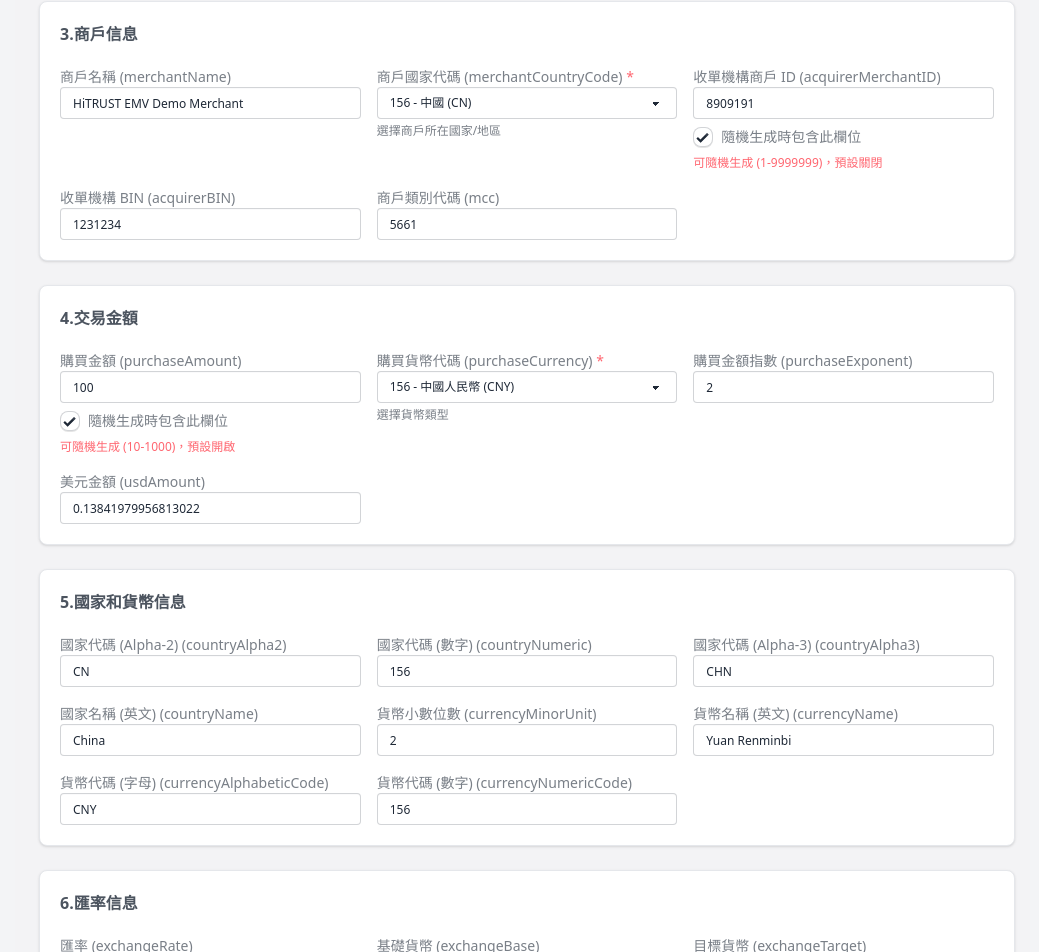
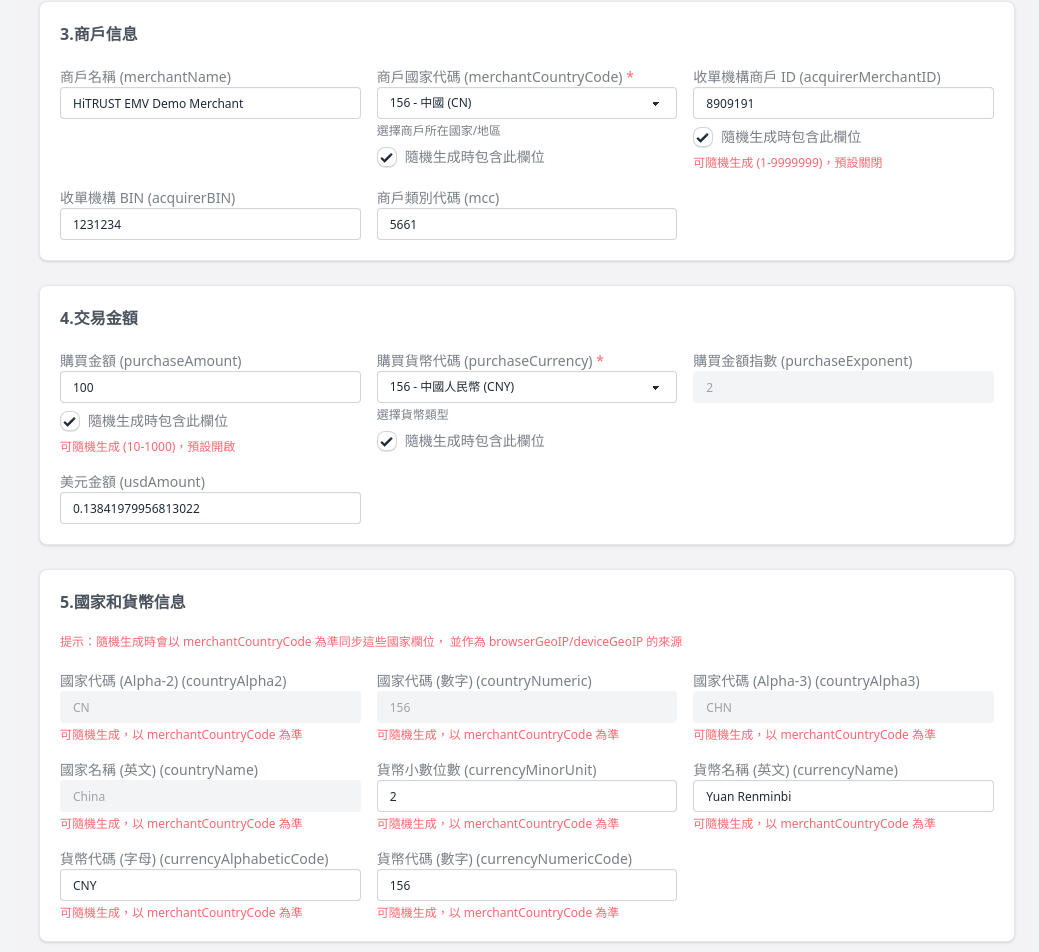
Before and after one commit to xclas721/Grafana-Test-data, a Vue app: page / in a window 1280 px wide. Shown: the part 2022-2974 px from the top of the page, without its empty margins (241-1280 px from the left). Built offline with nearby package versions, Linux system fonts and the light colour scheme.

Commit message:
隨機欄位擴增

```diff
--- a/src/components/TestInputForm.vue
+++ b/src/components/TestInputForm.vue
@@ -136,8 +136,10 @@ const formState = reactive({
   errorDetail: 'NULL_VALUE',
   errorMessageType: 'NULL_VALUE',
   enablePurchaseAmountRandom: true,
+  enablePurchaseCurrencyRandom: true,
   enableAcquirerMerchantIdRandom: true,
   enableAcctNumberRandom: true,
+  enableMerchantCountryCodeRandom: true,
   enableCardSchemeRandom: false,
   enableMastercardExtension: false,
   enableMastercardExtensionRandom: false,
@@ -159,7 +161,7 @@ const formState = reactive({
   enableDeviceLocaleRandom: true,
   enableDeviceAdvertisingIdRandom: true,
   enableThreeDSCompIndRandom: true,
-  enableMerchantCountryCodeStrRandom: true,
+  enableMerchantCountryCodeStrRandom: false,
   enableBrowserGeoIPRandom: true,
   enableDeviceGeoIPRandom: true,
   disableRreqTransStatus: true,
@@ -354,6 +356,42 @@ const MERCHANT_COUNTRY_CODE_STR_VALUES = [
   '978',
   '826'
 ]
+
+const COUNTRY_NUMERIC_MAP: Record<string, { alpha2: string; alpha3: string; name: string }> = {
+  '156': { alpha2: 'CN', alpha3: 'CHN', name: 'China' },
+  '158': { alpha2: 'TW', alpha3: 'TWN', name: 'Taiwan' },
+  '840': { alpha2: 'US', alpha3: 'USA', name: 'United States' },
+  '392': { alpha2: 'JP', alpha3: 'JPN', name: 'Japan' },
+  '344': { alpha2: 'HK', alpha3: 'HKG', name: 'Hong Kong' },
+  '410': { alpha2: 'KR', alpha3: 'KOR', name: 'South Korea' },
+  '702': { alpha2: 'SG', alpha3: 'SGP', name: 'Singapore' },
+  '036': { alpha2: 'AU', alpha3: 'AUS', name: 'Australia' },
+  '124': { alpha2: 'CA', alpha3: 'CAN', name: 'Canada' },
+  '978': { alpha2: 'EU', alpha3: 'EUR', name: 'European Union' },
+  '826': { alpha2: 'GB', alpha3: 'GBR', name: 'United Kingdom' }
+}
+
+const CURRENCY_NUMERIC_MAP: Record<
+  string,
+  { alphabetic: string; name: string; minorUnit: string }
+> = {
+  '156': { alphabetic: 'CNY', name: 'Yuan Renminbi', minorUnit: '2' },
+  '901': { alphabetic: 'TWD', name: 'New Taiwan Dollar', minorUnit: '2' },
+  '840': { alphabetic: 'USD', name: 'US Dollar', minorUnit: '2' },
+  '392': { alphabetic: 'JPY', name: 'Yen', minorUnit: '0' },
+  '344': { alphabetic: 'HKD', name: 'Hong Kong Dollar', minorUnit: '2' },
+  '410': { alphabetic: 'KRW', name: 'Won', minorUnit: '0' },
+  '702': { alphabetic: 'SGD', name: 'Singapore Dollar', minorUnit: '2' },
+  '036': { alphabetic: 'AUD', name: 'Australian Dollar', minorUnit: '2' },
+  '124': { alphabetic: 'CAD', name: 'Canadian Dollar', minorUnit: '2' },
+  '978': { alphabetic: 'EUR', name: 'Euro', minorUnit: '2' },
+  '826': { alphabetic: 'GBP', name: 'Pound Sterling', minorUnit: '2' },
+  '764': { alphabetic: 'THB', name: 'Baht', minorUnit: '2' },
+  '704': { alphabetic: 'VND', name: 'Dong', minorUnit: '0' },
+  '458': { alphabetic: 'MYR', name: 'Malaysian Ringgit', minorUnit: '2' },
+  '360': { alphabetic: 'IDR', name: 'Rupiah', minorUnit: '0' },
+  '608': { alphabetic: 'PHP', name: 'Philippine Peso', minorUnit: '2' }
+}
 
 const MASTERCARD_DECISIONS = ['Not Low Risk', 'Low Risk']
 
@@ -723,8 +761,10 @@ function loadDefaults() {
   setField('rreqWeightN', '9')
   setField('challengeCancelRate', '8')
   formState.enablePurchaseAmountRandom = true
+  formState.enablePurchaseCurrencyRandom = true
   formState.enableAcquirerMerchantIdRandom = true
   formState.enableAcctNumberRandom = true
+  formState.enableMerchantCountryCodeRandom = true
   formState.enableMastercardExtension = false
   formState.enableMastercardExtensionRandom = false
   formState.enableVisaScoreRandom = false
@@ -745,7 +785,7 @@ function loadDefaults() {
   formState.enableDeviceLocaleRandom = true
   formState.enableDeviceAdvertisingIdRandom = true
   formState.enableThreeDSCompIndRandom = true
-  formState.enableMerchantCountryCodeStrRandom = true
+  formState.enableMerchantCountryCodeStrRandom = false
   formState.enableBrowserGeoIPRandom = true
   formState.enableDeviceGeoIPRandom = true
   setStatus('預設值已載入 (Vue 移植版)', 'success')
@@ -754,6 +794,31 @@ function loadDefaults() {
 function generateRandom() {
   const set = (id: string, val: string) => {
     setField(id, val)
+  }
+  const syncCountryByNumeric = (numeric: string) => {
+    const code = String(numeric || '').trim() || '156'
+    const info = COUNTRY_NUMERIC_MAP[code]
+    set('merchantCountryCode', code)
+    set('merchantCountryCodeStr', code)
+    set('countryNumeric', code)
+    if (info) {
+      set('countryAlpha2', info.alpha2)
+      set('countryAlpha3', info.alpha3)
+      set('countryName', info.name)
+    }
+  }
+  const syncCurrencyByNumeric = (numeric: string) => {
+    const code = String(numeric || '').trim() || '156'
+    const info = CURRENCY_NUMERIC_MAP[code]
+    set('purchaseCurrency', code)
+    set('currencyNumericCode', code)
+    if (info) {
+      set('currencyAlphabeticCode', info.alphabetic)
+      set('currencyName', info.name)
+      set('currencyMinorUnit', info.minorUnit)
+      set('currencyCodeForRate', info.alphabetic)
+      set('purchaseExponent', info.minorUnit)
+    }
   }
   set('acsTransId', cryptoRandomUUID())
   set('threeDSServerTransId', cryptoRandomUUID().toLowerCase())
@@ -768,6 +833,14 @@ function generateRandom() {
   // 金額
   if (formState.enablePurchaseAmountRandom) {
     set('purchaseAmount', (Math.random() * 990 + 10).toFixed(2))
+  }
+  // purchaseCurrency 隨機（僅在勾選時）
+  if (formState.enablePurchaseCurrencyRandom) {
+    const currencyKeys = Object.keys(CURRENCY_NUMERIC_MAP)
+    const picked = currencyKeys[Math.floor(Math.random() * currencyKeys.length)] || '156'
+    syncCurrencyByNumeric(picked)
+  } else {
+    syncCurrencyByNumeric(formState.purchaseCurrency || '156')
   }
   // 執行時間
   if (formState.enableExecTimeRandom) {
@@ -970,8 +1043,7 @@ function generateRandom() {
   // cardScheme 隨機（獨立開關）
   if (formState.enableCardSchemeRandom) {
     const schemePool = ['V', 'M', 'J', 'D', 'P']
-    const picked =
-      schemePool[Math.floor(Math.random() * schemePool.length)] ?? formState.cardScheme
+    const picked = schemePool[Math.floor(Math.random() * schemePool.length)] ?? formState.cardScheme
     if (picked) {
       set('cardScheme', picked)
       syncCardSchemeToggles(picked)
@@ -1088,13 +1160,15 @@ function generateRandom() {
     set('threeDSCompInd', compInd)
   }
 
-  // merchantCountryCodeStr 隨機（僅在勾選時）
-  if (formState.enableMerchantCountryCodeStrRandom) {
+  // merchantCountryCode 隨機（僅在勾選時）
+  if (formState.enableMerchantCountryCodeRandom) {
     const randomValue =
       MERCHANT_COUNTRY_CODE_STR_VALUES[
         Math.floor(Math.random() * MERCHANT_COUNTRY_CODE_STR_VALUES.length)
       ] || '156'
-    set('merchantCountryCodeStr', randomValue)
+    syncCountryByNumeric(randomValue)
+  } else {
+    syncCountryByNumeric(formState.merchantCountryCode || formState.merchantCountryCodeStr || '156')
   }
   // 如果沒有勾選，使用當前選單中的值（不需要額外設置，因為 getFormData 會讀取）
 
@@ -1662,8 +1736,8 @@ function buildDocument(
       region_name: city.name
     }
   }
-  // 使用 merchantCountryCodeStr 來生成 GeoIP（如果有的話，否則使用 merchantCountryCode）
-  const countryCodeForGeoIP = form.merchantCountryCodeStr || form.merchantCountryCode || '156'
+  // 使用 merchantCountryCode 來生成 GeoIP（如果有的話，否則使用 merchantCountryCodeStr）
+  const countryCodeForGeoIP = form.merchantCountryCode || form.merchantCountryCodeStr || '156'
   const countryInfo = countryCodeMap[countryCodeForGeoIP] || countryCodeMap['156']!
   // browserGeoIP（預設生成，基於 merchantCountryCodeStr）
   // 預設生成，除非 checkbox 明確取消勾選
@@ -1834,6 +1908,7 @@ defineExpose({
       v-model:acquirerBin="formState.acquirerBin"
       v-model:mcc="formState.mcc"
       v-model:enableAcquirerMerchantIdRandom="formState.enableAcquirerMerchantIdRandom"
+      v-model:enableMerchantCountryCodeRandom="formState.enableMerchantCountryCodeRandom"
     />
 
     <PurchaseAmountSection
@@ -1842,6 +1917,7 @@ defineExpose({
       v-model:purchaseExponent="formState.purchaseExponent"
       v-model:usdAmount="formState.usdAmount"
       v-model:enablePurchaseAmountRandom="formState.enablePurchaseAmountRandom"
+      v-model:enablePurchaseCurrencyRandom="formState.enablePurchaseCurrencyRandom"
     />
 
     <CountryCurrencySection
--- a/src/components/sections/CardInfoSection.vue
+++ b/src/components/sections/CardInfoSection.vue
@@ -101,12 +101,10 @@ const mastercardDecisionOptions: SelectOption[] = [
           </div>
           <p class="text-xs text-base-content/60 mt-1">
             提示：
-            <br>
+            <br />
             切到 Visa 會自動勾選隨機 DAF 訊息擴展
-            <br>切到 Mastercard隨機 會自動勾選 M card 訊息擴展
-            <br>須解除啟用才能修改
+            <br />切到 Mastercard隨機 會自動勾選 M card 訊息擴展 <br />須解除啟用才能修改
           </p>
-
         </div>
         <div>
           <Input
--- a/src/components/sections/CountryCurrencySection.vue
+++ b/src/components/sections/CountryCurrencySection.vue
@@ -30,31 +30,52 @@ const emit = defineEmits<{
   <section id="country-currency" class="scroll-mt-24">
     <Card>
       <h3 class="text-base font-semibold text-base-content/80 mb-3">5.國家和貨幣信息</h3>
+      <p class="text-xs text-error mb-3">
+        提示：隨機生成時會以 merchantCountryCode 為準同步這些國家欄位， 並作為
+        browserGeoIP/deviceGeoIP 的來源
+      </p>
       <div class="grid grid-cols-1 md:grid-cols-2 lg:grid-cols-3 gap-4">
+        <div>
           <Input
             id="countryAlpha2"
             label="國家代碼 (Alpha-2) (countryAlpha2)"
             :modelValue="props.countryAlpha2"
+            :disabled="true"
             @update:modelValue="(value) => emit('update:countryAlpha2', String(value))"
           />
+          <p class="text-xs text-error mt-1">可隨機生成，以 merchantCountryCode 為準</p>
+        </div>
+        <div>
           <Input
             id="countryNumeric"
             label="國家代碼 (數字) (countryNumeric)"
             :modelValue="props.countryNumeric"
+            :disabled="true"
             @update:modelValue="(value) => emit('update:countryNumeric', String(value))"
           />
+          <p class="text-xs text-error mt-1">可隨機生成，以 merchantCountryCode 為準</p>
+        </div>
+        <div>
           <Input
             id="countryAlpha3"
             label="國家代碼 (Alpha-3) (countryAlpha3)"
             :modelValue="props.countryAlpha3"
+            :disabled="true"
             @update:modelValue="(value) => emit('update:countryAlpha3', String(value))"
           />
+          <p class="text-xs text-error mt-1">可隨機生成，以 merchantCountryCode 為準</p>
+        </div>
+        <div>
           <Input
             id="countryName"
             label="國家名稱 (英文) (countryName)"
             :modelValue="props.countryName"
+            :disabled="true"
             @update:modelValue="(value) => emit('update:countryName', String(value))"
           />
+          <p class="text-xs text-error mt-1">可隨機生成，以 merchantCountryCode 為準</p>
+        </div>
+        <div>
           <Input
             id="currencyMinorUnit"
             type="number"
@@ -62,24 +83,35 @@ const emit = defineEmits<{
             :modelValue="props.currencyMinorUnit"
             @update:modelValue="(value) => emit('update:currencyMinorUnit', String(value))"
           />
+          <p class="text-xs text-error mt-1">可隨機生成，以 merchantCountryCode 為準</p>
+        </div>
+        <div>
           <Input
             id="currencyName"
             label="貨幣名稱 (英文) (currencyName)"
             :modelValue="props.currencyName"
             @update:modelValue="(value) => emit('update:currencyName', String(value))"
           />
+          <p class="text-xs text-error mt-1">可隨機生成，以 merchantCountryCode 為準</p>
+        </div>
+        <div>
           <Input
             id="currencyAlphabeticCode"
             label="貨幣代碼 (字母) (currencyAlphabeticCode)"
             :modelValue="props.currencyAlphabeticCode"
             @update:modelValue="(value) => emit('update:currencyAlphabeticCode', String(value))"
           />
+          <p class="text-xs text-error mt-1">可隨機生成，以 merchantCountryCode 為準</p>
+        </div>
+        <div>
           <Input
             id="currencyNumericCode"
             label="貨幣代碼 (數字) (currencyNumericCode)"
             :modelValue="props.currencyNumericCode"
             @update:modelValue="(value) => emit('update:currencyNumericCode', String(value))"
           />
+          <p class="text-xs text-error mt-1">可隨機生成，以 merchantCountryCode 為準</p>
+        </div>
       </div>
     </Card>
   </section>
--- a/src/components/sections/MerchantInfoSection.vue
+++ b/src/components/sections/MerchantInfoSection.vue
@@ -10,6 +10,7 @@ const props = defineProps<{
   acquirerBin: string
   mcc: string
   enableAcquirerMerchantIdRandom: boolean
+  enableMerchantCountryCodeRandom: boolean
 }>()
 
 const emit = defineEmits<{
@@ -19,6 +20,7 @@ const emit = defineEmits<{
   'update:acquirerBin': [value: string]
   'update:mcc': [value: string]
   'update:enableAcquirerMerchantIdRandom': [value: boolean]
+  'update:enableMerchantCountryCodeRandom': [value: boolean]
 }>()
 
 const merchantCountryOptions: SelectOption[] = [
@@ -64,6 +66,24 @@ const merchantCountryOptions: SelectOption[] = [
             @update:modelValue="(value) => emit('update:merchantCountryCode', String(value))"
           />
           <p class="text-xs text-base-content/60 mt-1">選擇商戶所在國家/地區</p>
+          <div class="flex items-center gap-2 mt-2">
+            <input
+              type="checkbox"
+              id="enableMerchantCountryCodeRandom"
+              class="checkbox checkbox-sm"
+              :checked="props.enableMerchantCountryCodeRandom"
+              @change="
+                (event) =>
+                  emit(
+                    'update:enableMerchantCountryCodeRandom',
+                    (event.target as HTMLInputElement).checked
+                  )
+              "
+            />
+            <label for="enableMerchantCountryCodeRandom" class="text-sm text-base-content/60">
+              隨機生成時包含此欄位
+            </label>
+          </div>
         </div>
         <div>
           <Input
--- a/src/components/sections/PurchaseAmountSection.vue
+++ b/src/components/sections/PurchaseAmountSection.vue
@@ -9,6 +9,7 @@ const props = defineProps<{
   purchaseExponent: string
   usdAmount: string
   enablePurchaseAmountRandom: boolean
+  enablePurchaseCurrencyRandom: boolean
 }>()
 
 const emit = defineEmits<{
@@ -17,6 +18,7 @@ const emit = defineEmits<{
   'update:purchaseExponent': [value: string]
   'update:usdAmount': [value: string]
   'update:enablePurchaseAmountRandom': [value: boolean]
+  'update:enablePurchaseCurrencyRandom': [value: boolean]
 }>()
 
 const purchaseCurrencyOptions: SelectOption[] = [
@@ -84,12 +86,31 @@ const purchaseCurrencyOptions: SelectOption[] = [
             @update:modelValue="(value) => emit('update:purchaseCurrency', String(value))"
           />
           <p class="text-xs text-base-content/60 mt-1">選擇貨幣類型</p>
+          <div class="flex items-center gap-2 mt-2">
+            <input
+              type="checkbox"
+              id="enablePurchaseCurrencyRandom"
+              class="checkbox checkbox-sm"
+              :checked="props.enablePurchaseCurrencyRandom"
+              @change="
+                (event) =>
+                  emit(
+                    'update:enablePurchaseCurrencyRandom',
+                    (event.target as HTMLInputElement).checked
+                  )
+              "
+            />
+            <label for="enablePurchaseCurrencyRandom" class="text-sm text-base-content/60">
+              隨機生成時包含此欄位
+            </label>
+          </div>
         </div>
         <Input
           id="purchaseExponent"
           type="number"
           label="購買金額指數 (purchaseExponent)"
           :modelValue="props.purchaseExponent"
+          :disabled="true"
           required
           @update:modelValue="(value) => emit('update:purchaseExponent', String(value))"
         />
--- a/src/components/sections/ThreeDSParamsSection.vue
+++ b/src/components/sections/ThreeDSParamsSection.vue
@@ -441,6 +441,7 @@ const merchantCountryCodeStrOptions: SelectOption[] = [
             label="商戶國家代碼 (字串) (merchantCountryCodeStr)"
             :modelValue="props.merchantCountryCodeStr"
             :options="merchantCountryCodeStrOptions"
+            :disabled="true"
             @update:modelValue="(value) => emit('update:merchantCountryCodeStr', String(value))"
           />
           <div class="flex items-center gap-2 mt-2">
@@ -449,6 +450,7 @@ const merchantCountryCodeStrOptions: SelectOption[] = [
               id="enableMerchantCountryCodeStrRandom"
               class="checkbox checkbox-sm"
               :checked="props.enableMerchantCountryCodeStrRandom"
+              :disabled="true"
               @change="
                 (event) =>
                   emit(
@@ -461,7 +463,9 @@ const merchantCountryCodeStrOptions: SelectOption[] = [
               隨機生成時包含此欄位
             </label>
           </div>
-          <p class="text-xs text-error mt-2">可隨機生成，從選單中隨機選擇</p>
+          <p class="text-xs text-base-content/60 mt-2">
+            由 merchantCountryCode 同步產生，無需手動調整
+          </p>
         </div>
         <div>
           <label class="label">
```
Lines whose indentation alone changed are shown as unchanged.
